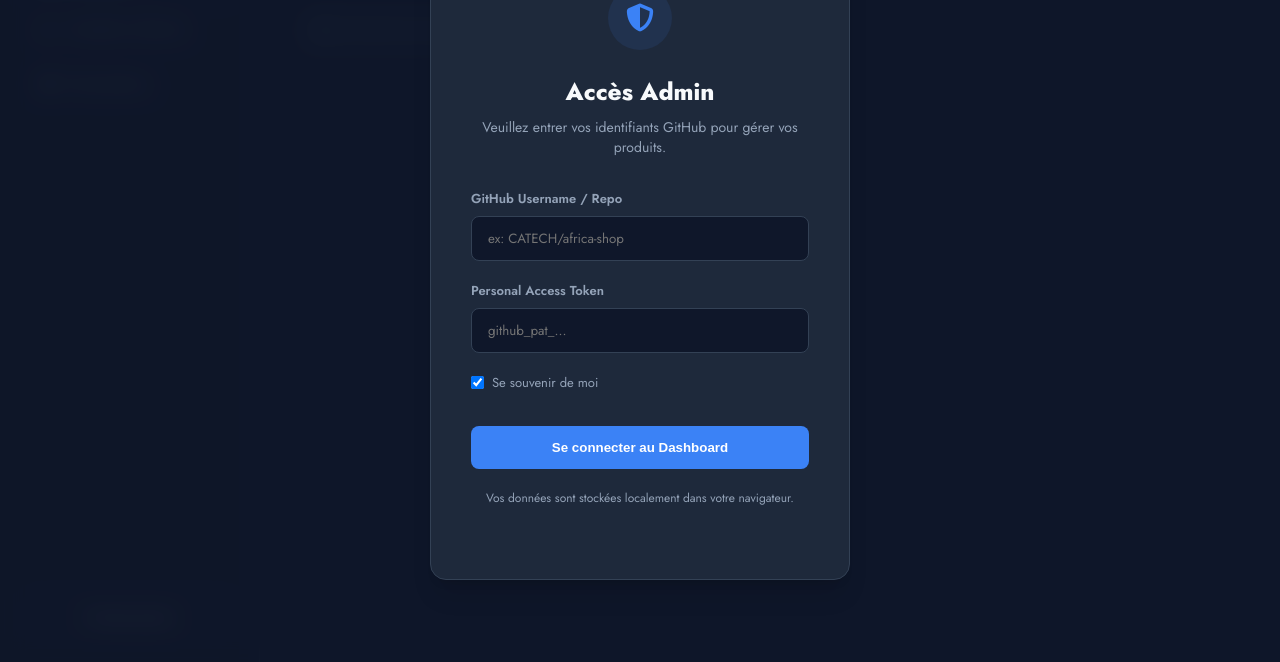
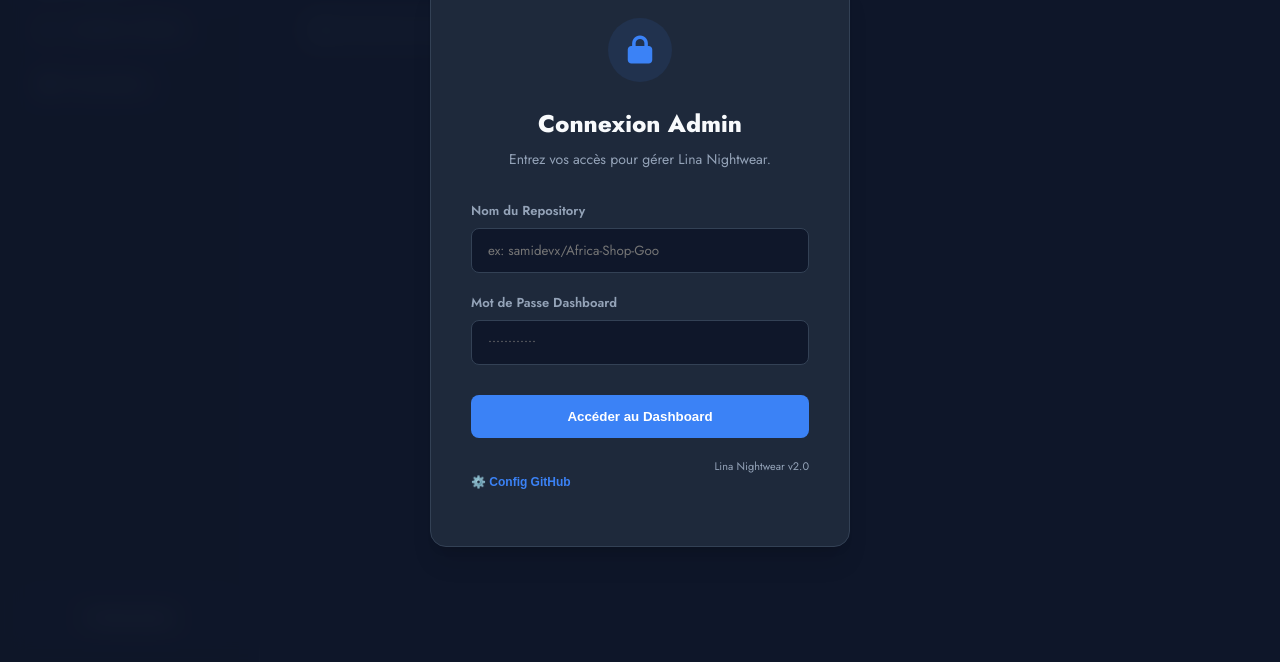
Before and after one commit to samidevx/Africa-Shop-Goo, a website built with Vite: page admin.html in a window 1280 px wide. Shown: the part 138-800 px from the top of the page. Built offline with nearby package versions, Linux system fonts and the light colour scheme.

Commit message:
Secure dashboard with custom password and simplified UI

```diff
--- a/admin.html
+++ b/admin.html
@@ -258,26 +258,33 @@
     <!-- SECURE LOGIN -->
     <div id="login-overlay">
         <div class="login-box">
-            <div class="login-ico"><i class="fa fa-shield-halved"></i></div>
-            <h1>Accès Admin</h1>
-            <p>Veuillez entrer vos identifiants GitHub pour gérer vos produits.</p>
+            <div class="login-ico"><i class="fa fa-lock"></i></div>
+            <h1 id="login-title">Connexion Admin</h1>
+            <p id="login-subtitle">Entrez vos accès pour gérer Lina Nightwear.</p>
 
             <div class="form-group">
-                <label class="form-label">GitHub Username / Repo</label>
-                <input type="text" id="repo-name" class="form-input" placeholder="ex: CATECH/africa-shop">
+                <label class="form-label">Nom du Repository</label>
+                <input type="text" id="repo-name" class="form-input" placeholder="ex: samidevx/Africa-Shop-Goo">
             </div>
 
             <div class="form-group">
-                <label class="form-label">Personal Access Token</label>
-                <input type="password" id="gh-token" class="form-input" placeholder="github_pat_...">
+                <label class="form-label">Mot de Passe Dashboard</label>
+                <input type="password" id="admin-password" class="form-input" placeholder="••••••••••••">
             </div>
 
-            <label style="display: flex; align-items: center; gap: 8px; font-size: 13px; color: var(--text-dim); margin-bottom: 24px; cursor: pointer;">
-                <input type="checkbox" id="save-login" checked> Se souvenir de moi
-            </label>
+            <!-- HIDDEN TOKEN SETUP -->
+            <div id="token-setup" style="display: none; margin-bottom: 20px; padding: 15px; background: rgba(0,0,0,0.2); border-radius: 8px; border: 1px dashed var(--blue);">
+                <label class="form-label" style="color: var(--blue);">🔧 Configuration Master Key (GitHub Token)</label>
+                <input type="password" id="gh-token" class="form-input" placeholder="github_pat_...">
+                <p style="font-size: 11px; color: var(--text-dim); margin-top: 8px;">Requis une seule fois pour enregistrer votre clé GitHub.</p>
+            </div>
 
-            <button class="login-btn" onclick="admin.login()">Se connecter au Dashboard</button>
-            <p style="margin-top: 20px; font-size: 12px;">Vos données sont stockées localement dans votre navigateur.</p>
+            <button class="login-btn" onclick="admin.login()">Accéder au Dashboard</button>
+
+            <div style="margin-top: 20px; display: flex; justify-content: space-between; align-items: center;">
+                <button onclick="admin.toggleSetup()" style="background: none; border: none; color: var(--blue); font-size: 12px; cursor: pointer; font-weight: 600;">⚙️ Config GitHub</button>
+                <p style="font-size: 11px; color: var(--text-dim);">Lina Nightwear v2.0</p>
+            </div>
         </div>
     </div>
 
--- a/src/admin.js
+++ b/src/admin.js
@@ -1,7 +1,7 @@
 const admin = {
     config: {
         token: '',
-        repo: '', // format: owner/repo
+        repo: '',
         path: 'src/data/products.json'
     },
     state: {
@@ -10,53 +10,66 @@ const admin = {
         editingId: null,
         isNew: false
     },
+    CONFIG_PASSWORD: '13081999islam@',
 
     init() {
-        // Load saved config
-        const savedToken = localStorage.getItem('gh_token');
+        // Load saved repo
         const savedRepo = localStorage.getItem('gh_repo');
-
-        if (savedToken && savedRepo) {
-            document.getElementById('gh-token').value = savedToken;
+        if (savedRepo) {
             document.getElementById('repo-name').value = savedRepo;
-            this.login(); // Auto-login if saved
         }
     },
 
+    toggleSetup() {
+        const setup = document.getElementById('token-setup');
+        setup.style.display = setup.style.display === 'none' ? 'block' : 'none';
+    },
+
     async login() {
-        this.config.token = document.getElementById('gh-token').value.trim();
-        this.config.repo = document.getElementById('repo-name').value.trim();
-        const shouldSave = document.getElementById('save-login').checked;
+        const passwordInput = document.getElementById('admin-password').value.trim();
+        const repoInput = document.getElementById('repo-name').value.trim();
+        const tokenInput = document.getElementById('gh-token').value.trim();
 
-        if (!this.config.token || !this.config.repo) {
-            alert("⚠️ Veuillez remplir tous les champs (Token et Repo).");
+        // 1. Check Password
+        if (passwordInput !== this.CONFIG_PASSWORD) {
+            alert("❌ Mot de passe incorrect.");
             return;
         }
 
-        if (!this.config.repo.includes('/')) {
-            alert("⚠️ Format de Repo invalide. Utilisez le format: NOM_UTILISATEUR/NOM_REPO (ex: samidevx/Africa-Shop-Goo)");
+        // 2. Check Repo
+        if (!repoInput || !repoInput.includes('/')) {
+            alert("⚠️ Veuillez entrer un repository valide (ex: samidevx/Africa-Shop-Goo).");
             return;
         }
 
-        console.log("Tentative de connexion à:", this.config.repo);
+        // 3. Handle Token (Use provided or load saved)
+        const savedToken = localStorage.getItem('gh_token');
+        this.config.token = tokenInput || savedToken;
+        this.config.repo = repoInput;
+
+        if (!this.config.token) {
+            alert("🔧 Master Key manquante. Cliquez sur 'Config GitHub' pour entrer votre Token GitHub une première fois.");
+            document.getElementById('token-setup').style.display = 'block';
+            return;
+        }
 
         const btn = document.querySelector('.login-btn');
-        btn.innerText = "🔌 Connexion en cours...";
+        btn.innerHTML = '<i class="fa fa-spinner fa-spin"></i> Connexion...';
         btn.disabled = true;
-
-        if (shouldSave) {
-            localStorage.setItem('gh_token', this.config.token);
-            localStorage.setItem('gh_repo', this.config.repo);
-        }
 
         try {
             await this.fetchProducts();
+
+            // Save settings for next time
+            localStorage.setItem('gh_repo', this.config.repo);
+            if (tokenInput) localStorage.setItem('gh_token', tokenInput);
+
             document.getElementById('login-overlay').style.display = 'none';
-            this.showToast("🚀 Connexion réussie !");
+            this.showToast("🚀 Dashboard déverrouillé !");
         } catch (err) {
-            console.error("Erreur de connexion GitHub:", err);
-            alert("❌ Échec de connexion: " + err.message + "\n\nVérifiez votre Token GitHub et que le format du Repo est bien: UTILISATEUR/REPO");
-            btn.innerText = "Se connecter au Dashboard";
+            console.error("Erreur:", err);
+            alert("❌ Échec de connexion: " + err.message + "\n\nVérifiez votre Token GitHub dans 'Config GitHub'.");
+            btn.innerText = "Accéder au Dashboard";
             btn.disabled = false;
         }
     },
```
